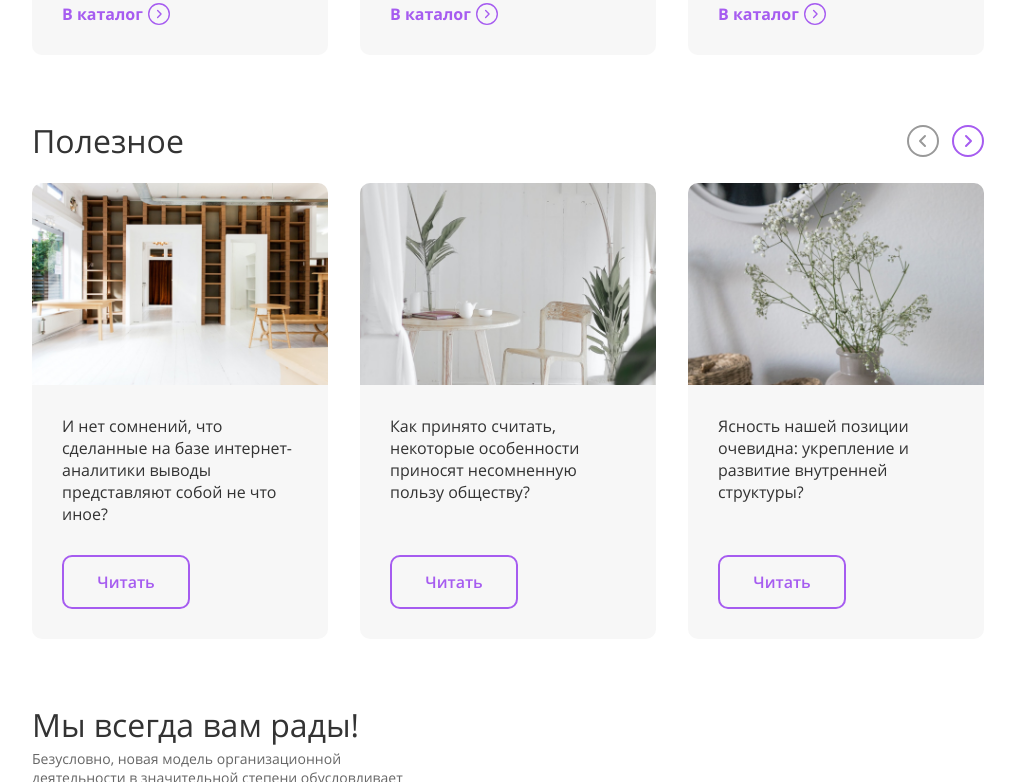
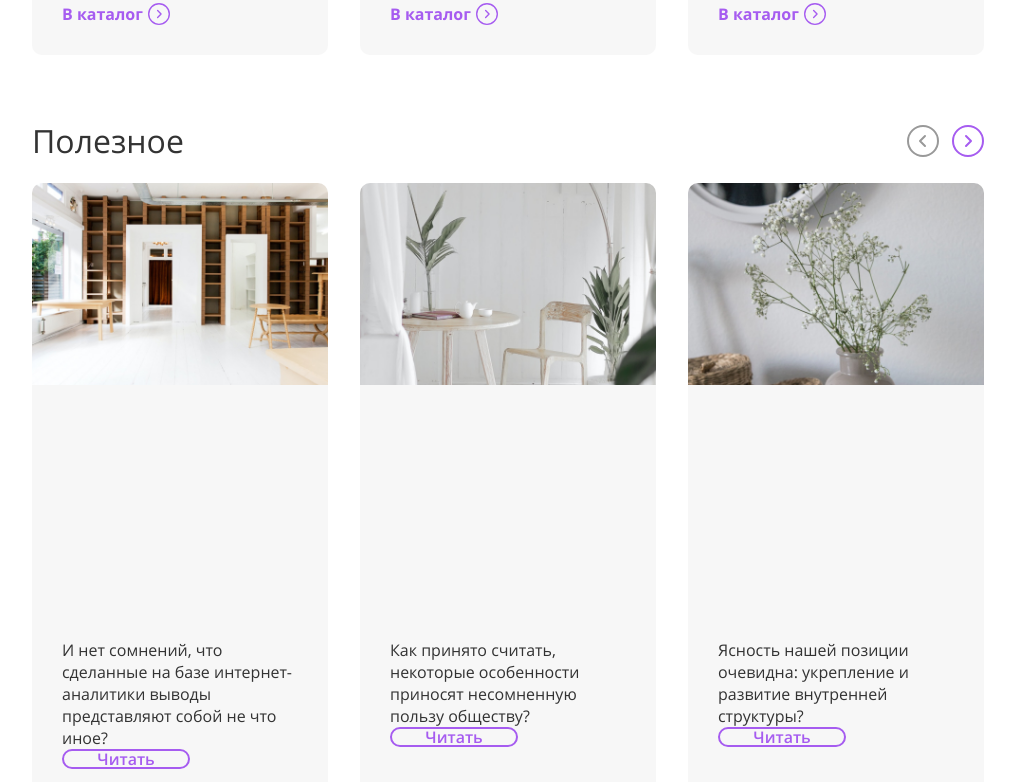
Before and after one commit to Artem-dev2022/sit-down-please, a website: page src/index.html in a window 1280 px wide. Shown: the part 4219-5001 px from the top of the page, without its empty margins (132-1147 px from the left). Drawn offline with nearby package versions, Linux system fonts and the light colour scheme; a script that the page names is missing.

Commit message:
fixed useful-block overflow

```diff
--- a/src/styles/style.sass
+++ b/src/styles/style.sass
@@ -370,12 +370,14 @@ $bone: #FFF5D1
 .useful
     margin-bottom: 70px
     &__swiper
-        height: 734px
+        height: auto !important
+        min-height: 734px !important
         &__head
             justify-content: space-between
             margin-bottom: 26px
         .swiper-wrapper
-            height: 676px
+            height: auto !important
+            min-height: 676px !important
     &__title
         margin: 0
     &__buttons
@@ -384,16 +386,18 @@ $bone: #FFF5D1
         height: 32px
     &__slide
         flex-direction: column
-        justify-content: flex-end
         width: 624px
-        height: 676px
+        height: auto !important
+        min-height: 676px !important
         background-color: $grey-light
         border-radius: 10px
     &__content
         flex-direction: column
         justify-content: space-between
         padding: 30px
-        height: 250px
+        padding-top: 456px
+        height: 100%
+        min-height: 250px !important
     &__text
         font-weight: 400
         font-size: 24px
```
Also changed, not shown: src/index.html (+2 -1 lines), src/styles/css/home.css, src/styles/css/style.css, 2 other files.
